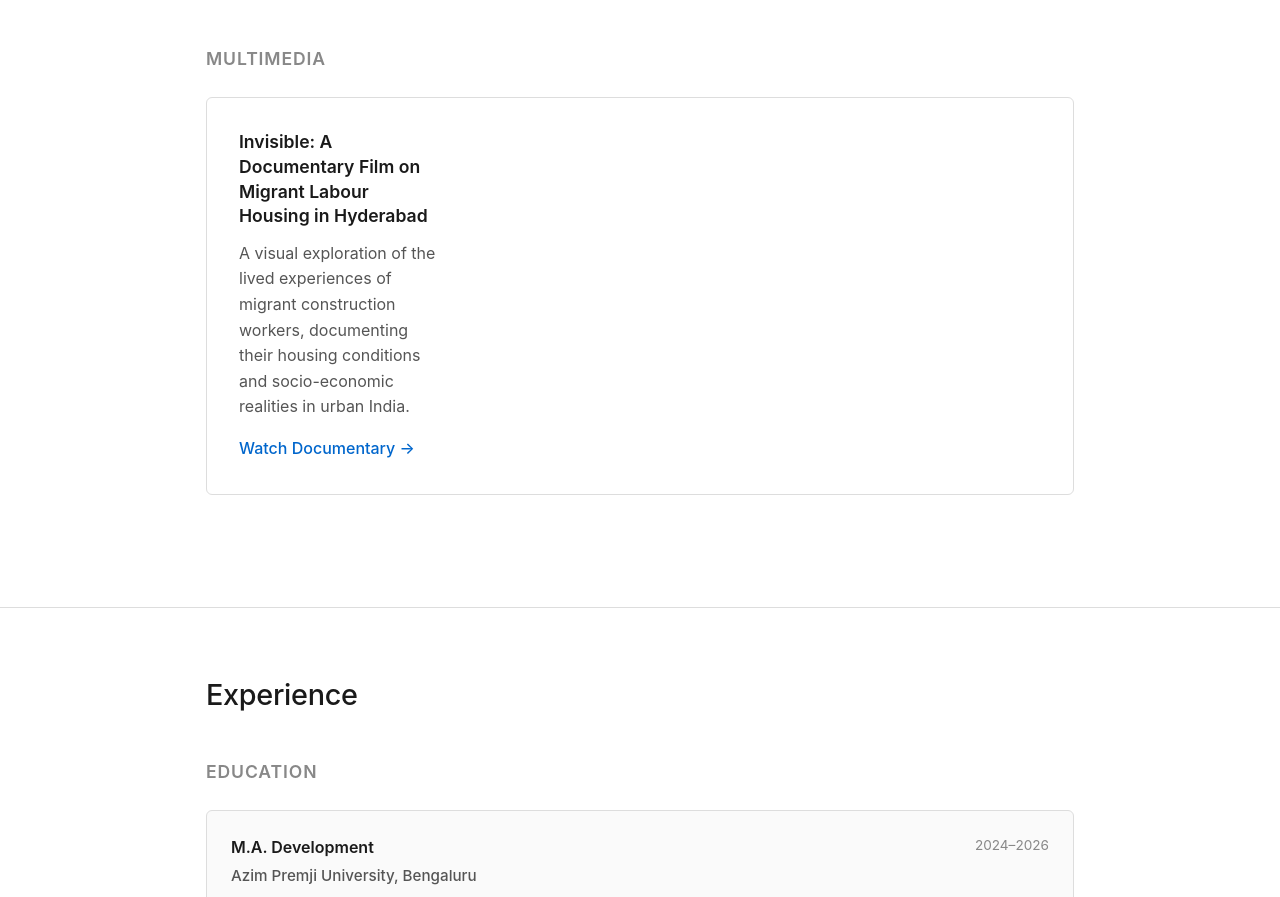
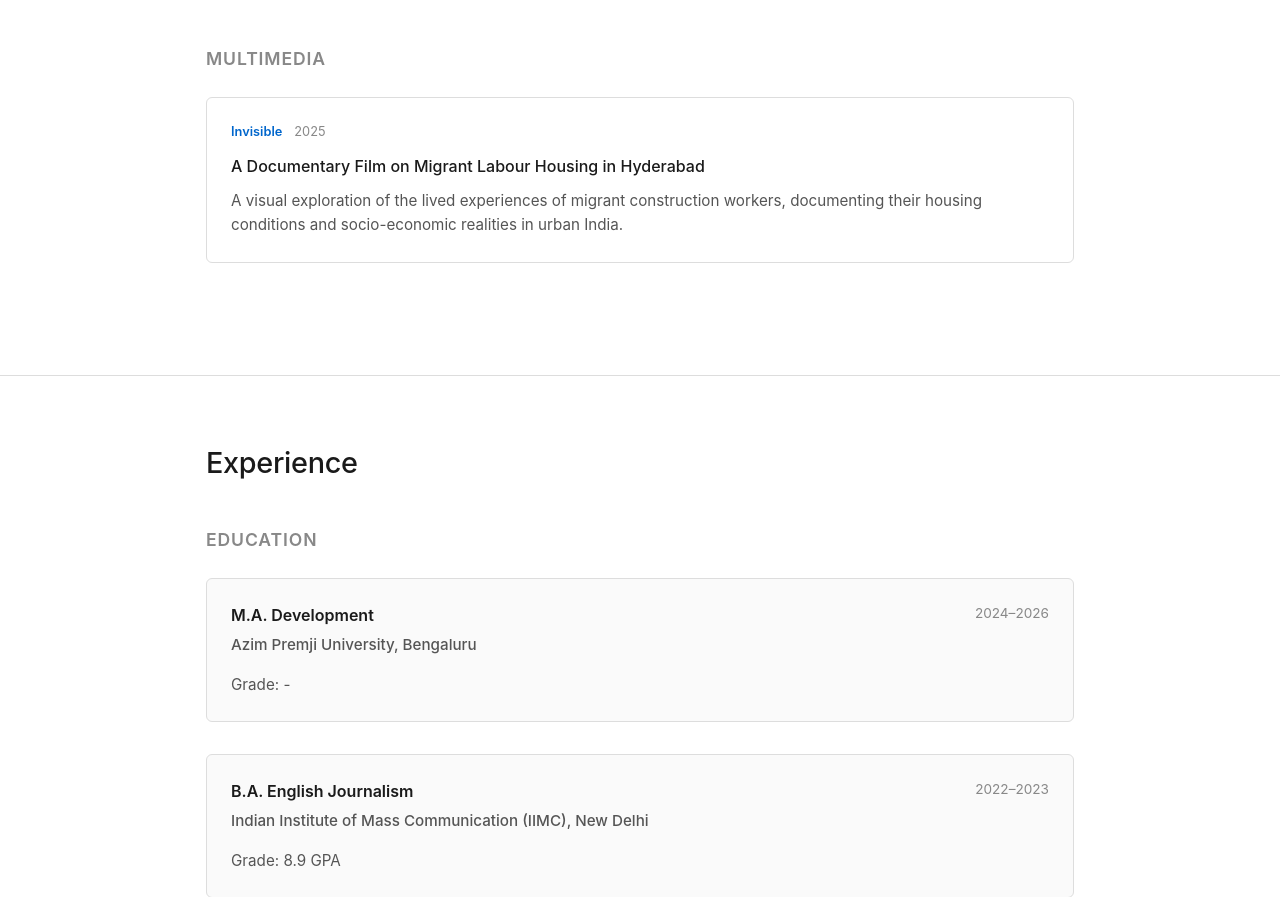
Before and after one commit to manthatisaikiran/manthatisaikiran.github.io, a plain HTML site: page index.html in a window 1280 px wide. Shown: the part 1327-2224 px from the top of the page. Drawn offline with Linux system fonts and the light colour scheme.

Commit message:
Update index.html

```diff
--- a/index.html
+++ b/index.html
@@ -100,13 +100,17 @@
             <!-- Documentary -->
             <div class="work-subsection">
                 <h3>Multimedia</h3>
-                <div class="documentary-card">
-                    <div class="doc-info">
-                        <h4>Invisible: A Documentary Film on Migrant Labour Housing in Hyderabad</h4>
-                        <p>A visual exploration of the lived experiences of migrant construction workers, documenting their housing conditions and socio-economic realities in urban India.</p>
-                        <a href="https://drive.google.com/file/d/1zB8EtWkDNLhHQADpoNOfjRRD2Sj57sW3/view?usp=drive_link" target="_blank" class="watch-link">Watch Documentary →</a>
-                    </div>
-                </div>
+                <article class="article-card">
+                        <div class="article-info">
+                            <div class="article-meta">
+                                <span class="publication">Invisible</span>
+                                <span class="date">2025</span>
+                            </div>
+
+                            <h4><a href="https://drive.google.com/file/d/1zB8EtWkDNLhHQADpoNOfjRRD2Sj57sW3/view?usp=drive_link" target="_blank" class="watch-link">A Documentary Film on Migrant Labour Housing in Hyderabad</a></h4>
+                            <p>A visual exploration of the lived experiences of migrant construction workers, documenting their housing conditions and socio-economic realities in urban India.</p>
+                        </div>
+                    </article>
             </div>
         </div>
     </section>
```
